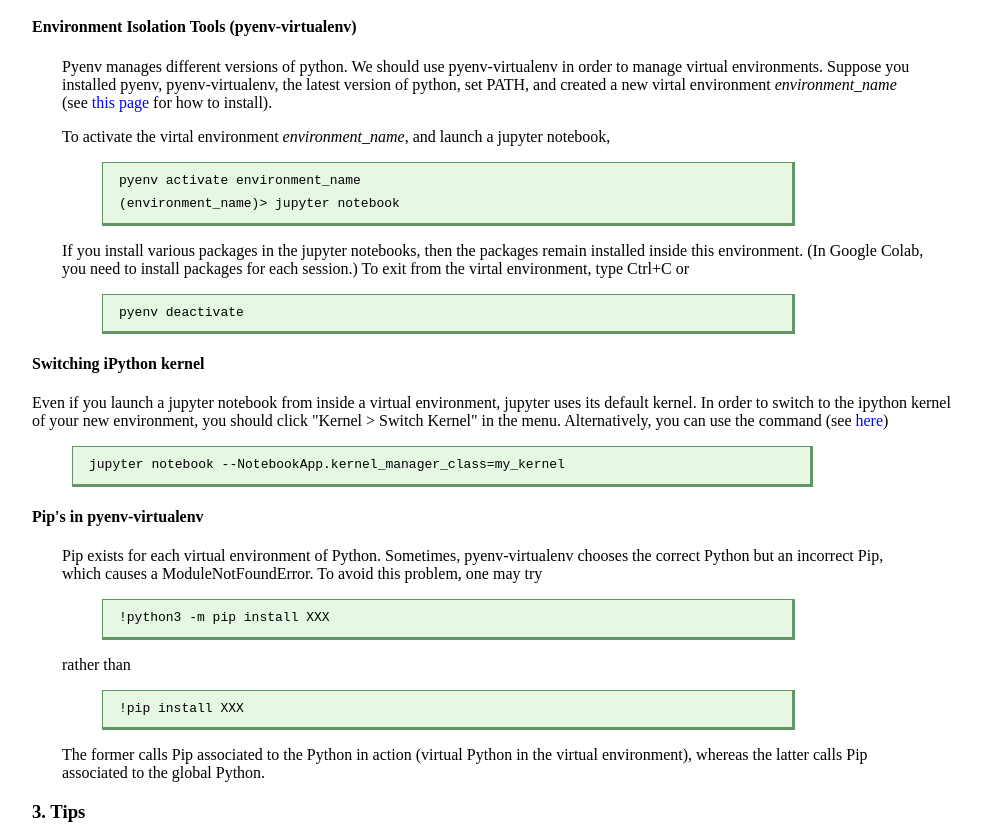
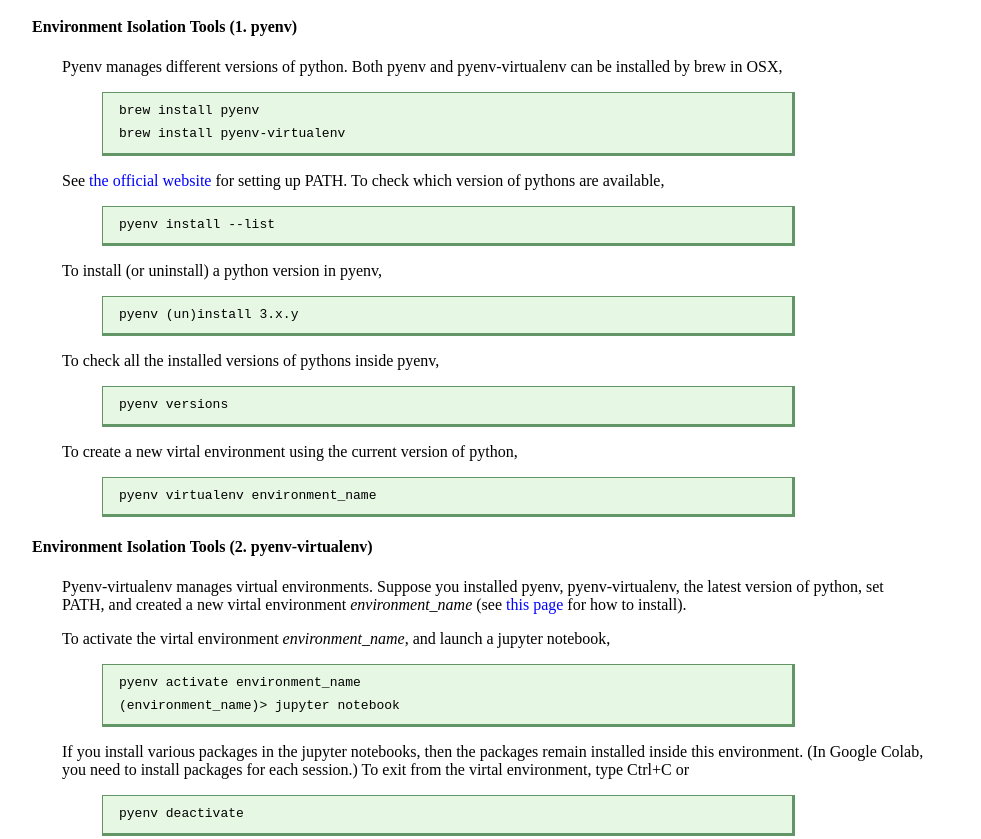
Before and after one commit to suzuki-r/suzuki-r.github.io, a plain HTML site: page link/Python.html in a window 1280 px wide. Shown: the part 1019-1858 px from the top of the page, without its empty margins (133-1114 px from the left). Drawn offline with Linux system fonts and the light colour scheme.

Commit message:
Update Python.html

```diff
--- a/link/Python.html
+++ b/link/Python.html
@@ -78,24 +78,46 @@ div.comments{margin: 0px auto; text-align: left; width: 90%; background-color:wh
             <pre>pipenv install cython</pre>
         </div>
         </div>
-        <h4>Environment Isolation Tools (pyenv-virtualenv)<br>
+        <h4>Environment Isolation Tools (1. pyenv)<br>
         </h4>
         <div style="margin-left:30px; margin-right:30px;">
           <p>
-          Pyenv manages different versions of python. We should use pyenv-virtualenv in order to manage virtual environments.
-          Suppose you installed pyenv, pyenv-virtualenv, the latest version of python, set PATH, and created a new virtal environment <i>environment_name</i> (see <a href="Jupyter.html">this page</a> for how to install).
-      <!-- To check the current version of python inside pyenv,</p>
+            Pyenv manages different versions of python. Both pyenv and pyenv-virtualenv can be installed by brew in OSX,
+          </p>
           <div class="quote">
-            <pre>pyenv version</pre>
+            <pre>brew install pyenv</pre>
+            <pre>brew install pyenv-virtualenv</pre>
           </div>
-<p>The option <i>pyenv versions</i> shows all the installed versions. To check all the existing virtal environments,</p>
+          <p>
+            See <a href="https://github.com/pyenv/pyenv">the official website</a> for setting up PATH.
+            To check which version of pythons are available,
+          </p>
           <div class="quote">
-            <pre>pyenv virtualenvs</pre>
+            <pre>pyenv install --list</pre>
+          </div>
+          <p>
+            To install (or uninstall) a python version in pyenv,
+          </p>
+          <div class="quote">
+            <pre>pyenv (un)install 3.x.y</pre>
+          </div>
+          <p>
+            To check all the installed versions of pythons inside pyenv,
+          </p>
+          <div class="quote">
+            <pre>pyenv versions</pre>
           </div>
     <p>To create a new virtal environment  using the current version of python,</p>
               <div class="quote">
                 <pre>pyenv virtualenv environment_name</pre>
             </div -->
+        </div>
+        <h4>Environment Isolation Tools (2. pyenv-virtualenv)<br>
+        </h4>
+        <div style="margin-left:30px; margin-right:30px;">
+          <p>
+          Pyenv-virtualenv manages virtual environments.
+          Suppose you installed pyenv, pyenv-virtualenv, the latest version of python, set PATH, and created a new virtal environment <i>environment_name</i> (see <a href="Jupyter.html">this page</a> for how to install).</p>
 <p>To activate the virtal environment <i>environment_name</i>, and launch a jupyter notebook,</p>
           <div class="quote">
             <pre>pyenv activate environment_name</pre>
```
Lines whose indentation alone changed are shown as unchanged.
